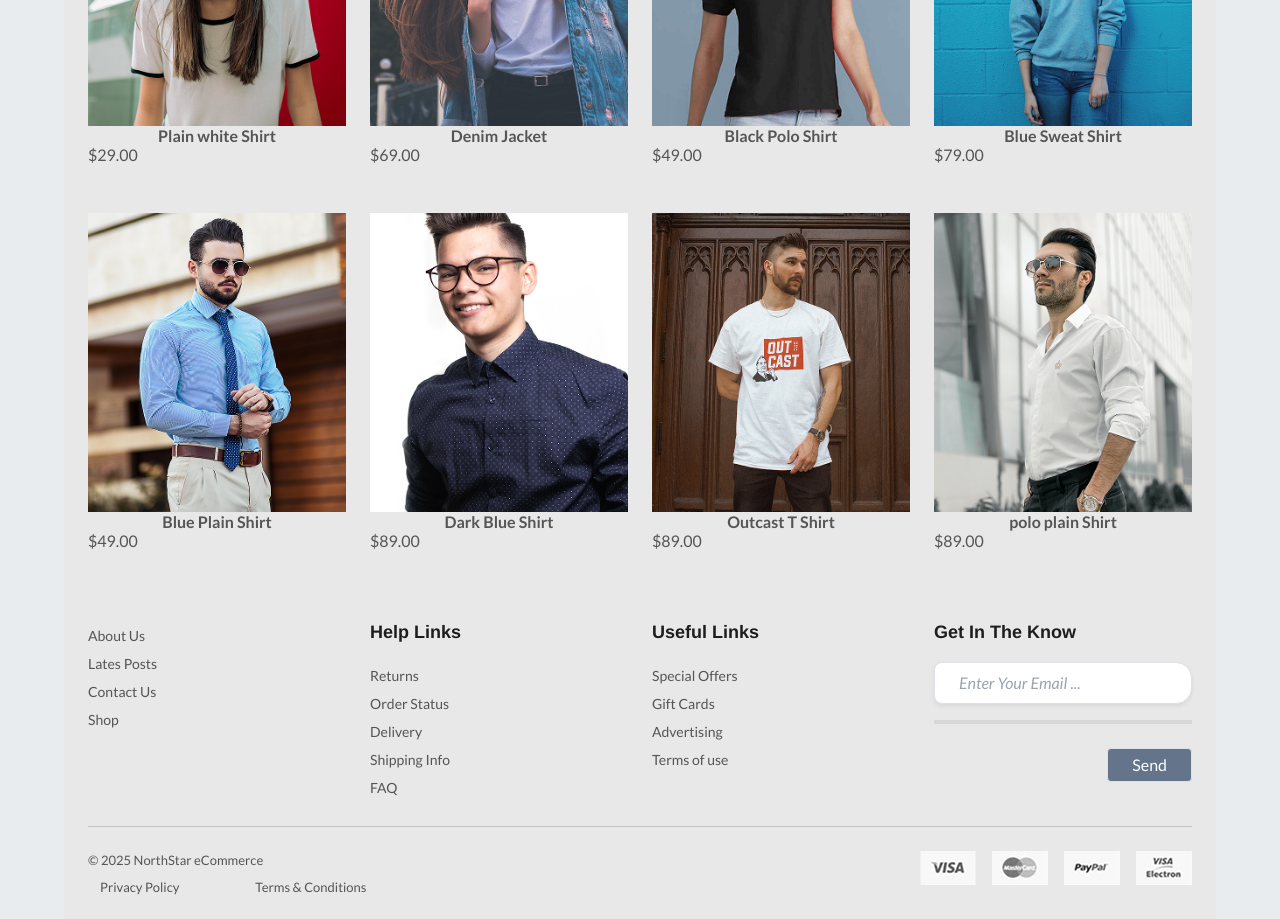
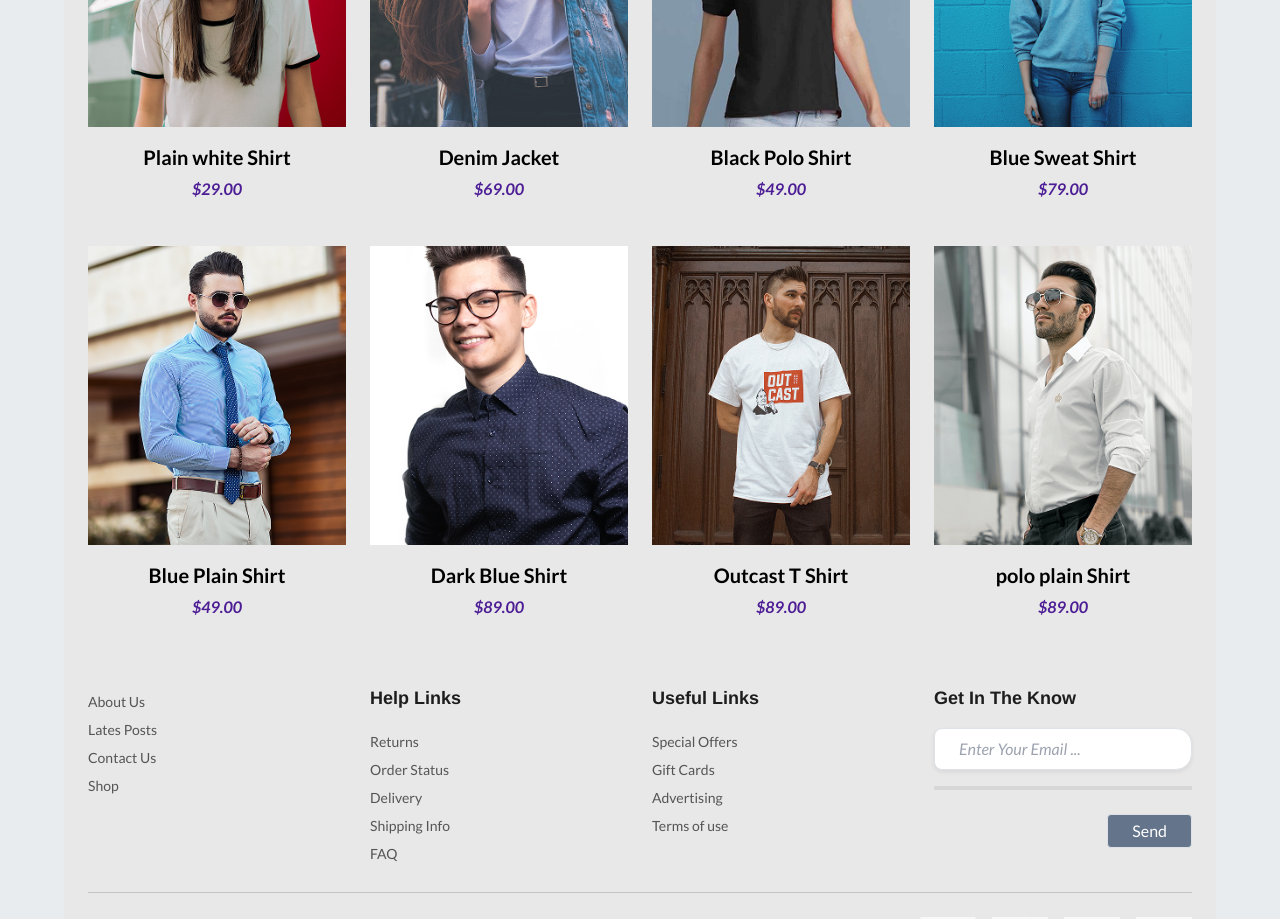
Before and after one commit to DarkRahi999/Brand-eCommerce, a React (Vite) app: page / in a window 1280 px wide. Shown: the part 1000-1919 px from the top of the page. Built offline with nearby package versions, Linux system fonts and the light colour scheme; some icons are missing.

Commit message:
Card design done and banner img change

```diff
--- a/src/Layouts/Navbar.jsx
+++ b/src/Layouts/Navbar.jsx
@@ -13,9 +13,9 @@ const Navbar = () => {
             <NavLink to='/contact' className='text-md p-3 hover:text-red-600 font-bold'>Contact Us</NavLink>
         </div>
         <div className="btnList">
-            <button className="px-2 py-1 text-black"><i class="fw-bolder fa-solid fa-cart-shopping-fast"></i></button>
-            <button className="px-2 py-1 text-black"><i class="fw-bolder fa-solid fa-heart"></i></button>
-            <button className="px-2 py-1 text-black"><i class="fw-bolder fa-duotone fa-solid fa-bars"></i></button>
+            <button className="px-2 py-1 text-black"><i className="fw-bolder fa-solid fa-cart-shopping-fast"></i></button>
+            <button className="px-2 py-1 text-black"><i className="fw-bolder fa-solid fa-heart"></i></button>
+            <button className="px-2 py-1 text-black"><i className="fw-bolder fa-duotone fa-solid fa-bars"></i></button>
         </div>
       </div>
     </div>
--- a/src/components/Card.jsx
+++ b/src/components/Card.jsx
@@ -2,8 +2,8 @@ const Card = ({title, price, key, src}) => {
   return (
     <div id={key} className="mb-6">
       <img src={src} alt="" />
-        <h2 className='center font-bold'>{title}</h2>
-        <h4>{price}</h4>
+        <h2 className='center font-bold text-xl pt-3 pb-2 text-black'>{title}</h2>
+        <h4 className="text-violet-900 center font-bold italic">{price}</h4>
     </div>
   )
 }
```
Also changed, not shown: public/img/home/Hero.png.
